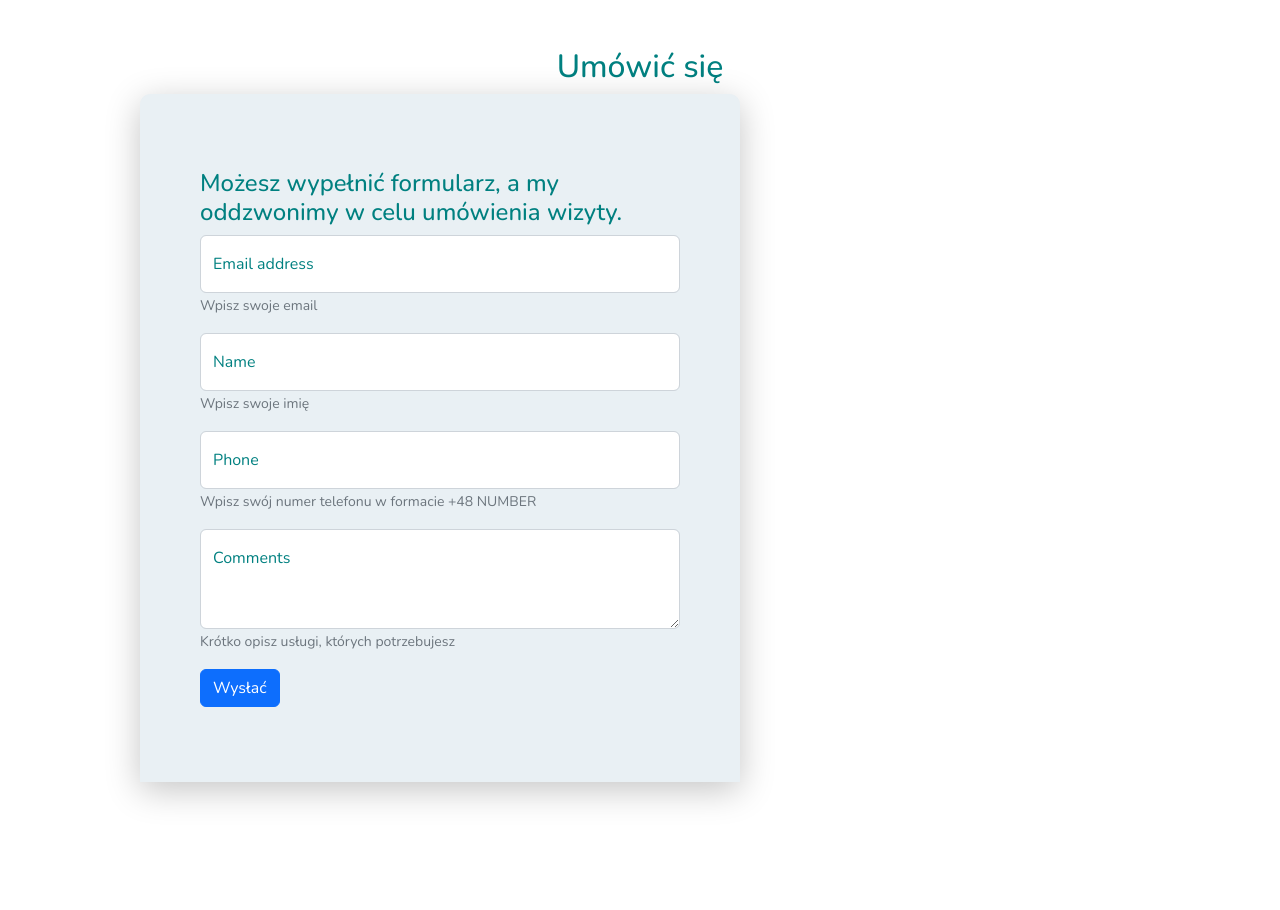
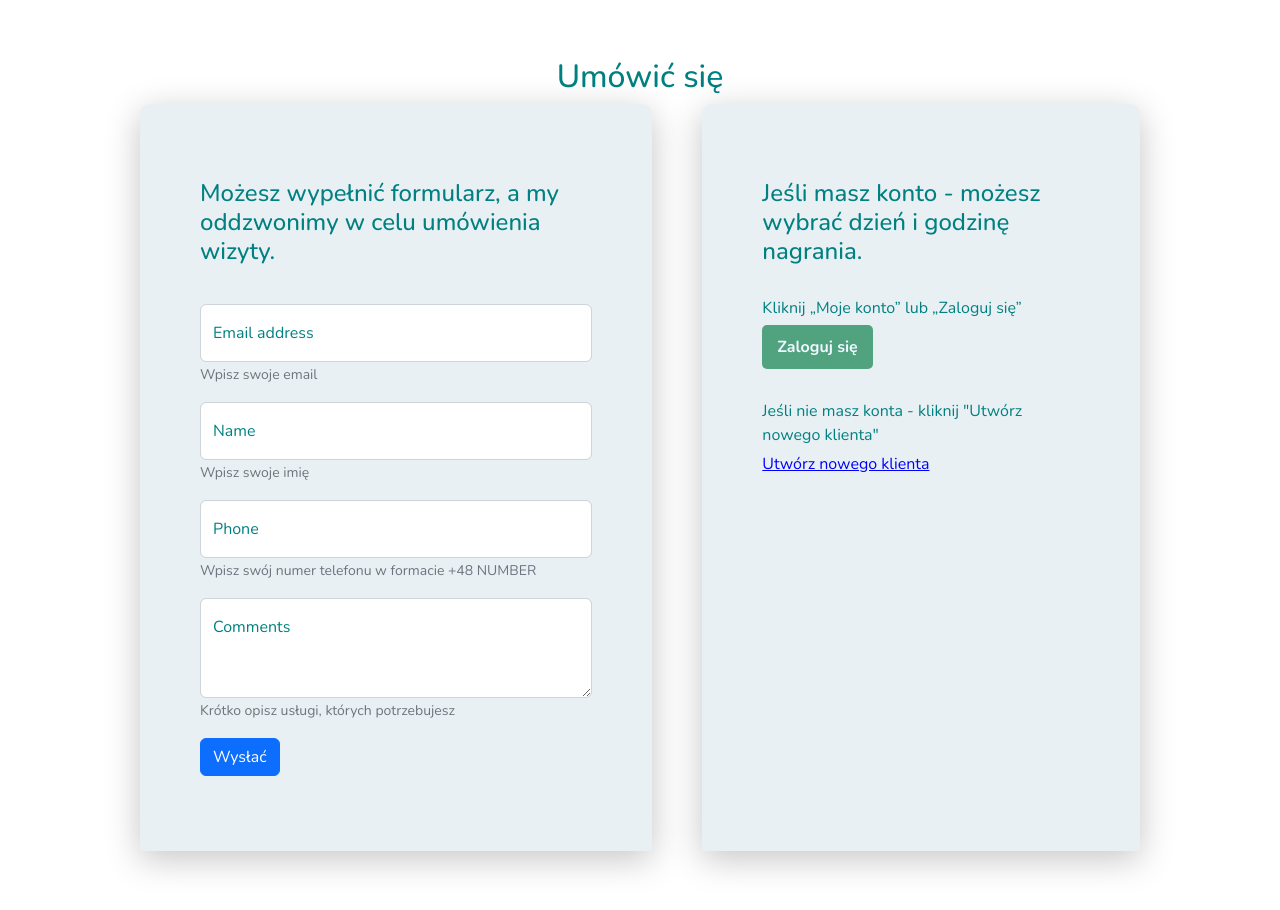
Before and after one commit to TumorinGerman/beauty_salon_react_reduxToolKit, a React (Create React App) app: page / in a window 1280 px wide. Shown: the part 1594-2504 px from the top of the page. Before the commit the page ends 2436 px from the top, so only its background shows below. Built offline with nearby package versions, Linux system fonts and the light colour scheme; no server answers.

Commit message:
create form for order services by an existing client who can choose the day and hour

```diff
--- a/src/components/HeaderTop.jsx
+++ b/src/components/HeaderTop.jsx
@@ -109,7 +109,7 @@ const HeaderTop = () => {
             </button>
           )}
         </div>
-        <Link to="/create_new_client">Registration New</Link>
+        <Link to="/create_new_client">Utwórz nowego klienta</Link>
       </div>
       {showLoginForm ? (
         <FirebaseLogin
--- a/src/components/OrderForm.jsx
+++ b/src/components/OrderForm.jsx
@@ -55,7 +55,12 @@ const OrderForm = () => {
         : alert("Wiadomość nie została wysłana");
       setModalShow(true);
       sendMail(form.current);
-      e.target.reset();
+      setValues({
+        email: "",
+        firstName: "",
+        phoneNumber: "",
+        additional: "",
+      });
     }
   };
 
@@ -74,7 +79,7 @@ const OrderForm = () => {
   };
 
   return (
-    <Form className="order_form" ref={form} onSubmit={submitHandle}>
+    <Form className="order_form_guest" ref={form} onSubmit={submitHandle}>
       {modalShow ? <ModalInformation message={message} /> : null}
       <h4>
         Możesz wypełnić formularz, a my oddzwonimy w celu umówienia wizyty.
--- /dev/null
+++ b/src/components/OrderFormUser.jsx
@@ -0,0 +1,43 @@
+import React, { useState } from "react";
+import { Form, Button } from "react-bootstrap";
+import { Link } from "react-router-dom";
+import { useSelector } from "react-redux";
+
+import FirebaseLogin from "./FirebaseLogin";
+
+const OrderFormUser = () => {
+  const [showLoginForm, setShowLoginForm] = useState(false);
+  const { isLogined, userInformation } = useSelector((state) => state.userAuth);
+
+  const handleShowLoginForm = () => setShowLoginForm(true);
+
+  return (
+    <>
+      <Form className="order_form_user">
+        <h4>Jeśli masz konto - możesz wybrać dzień i godzinę nagrania.</h4>
+        <p>Kliknij „Moje konto” lub „Zaloguj się”</p>
+        {isLogined ? (
+          <Button variant="outline-primary">
+            <Link to="/create_new_client">
+              <span>Moje konto</span> {userInformation.nickName}
+            </Link>
+          </Button>
+        ) : (
+          <Button onClick={handleShowLoginForm}>
+            <span>Zaloguj się</span>
+          </Button>
+        )}
+        <p>Jeśli nie masz konta - kliknij "Utwórz nowego klienta"</p>
+        <Link to="/create_new_client">Utwórz nowego klienta</Link>
+      </Form>
+      {showLoginForm ? (
+        <FirebaseLogin
+          show={showLoginForm}
+          setShowLoginForm={setShowLoginForm}
+        />
+      ) : null}
+    </>
+  );
+};
+
+export default OrderFormUser;
--- a/src/pages/Home.jsx
+++ b/src/pages/Home.jsx
@@ -2,6 +2,7 @@ import React from "react";
 import { Link } from "react-router-dom";
 import Carousel from "../components/Carousel";
 import OrderForm from "../components/OrderForm";
+import OrderFormUser from "../components/OrderFormUser";
 
 const Home = () => {
   return (
@@ -33,7 +34,10 @@ const Home = () => {
           <Link to="/">
             <h2>Umówić się</h2>
           </Link>
-          <OrderForm />
+          <div className="order_forms">
+            <OrderForm />
+            <OrderFormUser />
+          </div>
         </div>
       </section>
     </div>
--- a/src/scss/components/_header.scss
+++ b/src/scss/components/_header.scss
@@ -64,7 +64,7 @@
 
     .login-box {
       button {
-        padding: 5px 10px;
+        padding: 10px 15px;
         border: none;
         border-radius: 5px;
         background-color: $green-backgroud;
--- a/src/scss/components/_main.scss
+++ b/src/scss/components/_main.scss
@@ -65,7 +65,14 @@
     }
   }
 
-  .order_form {
+  .order_forms {
+    display: flex;
+  }
+
+  .order_form_guest {
+    h4 {
+      margin-bottom: 38px;
+    }
     max-width: 600px;
     border-radius: 10px 10px 0 0;
     background-color: #e9f0f4;
@@ -73,4 +80,33 @@
     padding: 75px 60px;
     position: relative;
   }
+
+  .order_form_user {
+    margin-left: 50px;
+    max-width: 530px;
+    border-radius: 10px 10px 0 0;
+    background-color: #e9f0f4;
+    box-shadow: 0 8px 35px 0 rgb(0 0 0 / 23%);
+    padding: 75px 60px;
+    position: relative;
+
+    a {
+      text-decoration: underline;
+      color: blue;
+    }
+    button {
+      padding: 10px 15px;
+      border: none;
+      border-radius: 5px;
+      background-color: $green-backgroud;
+    }
+    span {
+      color: $green-color;
+      font-weight: 700;
+    }
+    P {
+      margin-top: 30px;
+      margin-bottom: 5px;
+    }
+  }
 }
--- a/src/utils/sendMail.js
+++ b/src/utils/sendMail.js
@@ -9,7 +9,7 @@ const sendMail = (body) => {
         console.log(result.text);
       },
       (error) => {
-        console.log(error.text);
+        alert("We can't send Order right now. Please, use your Phone. Sorry.");
       }
     );
 };
```
